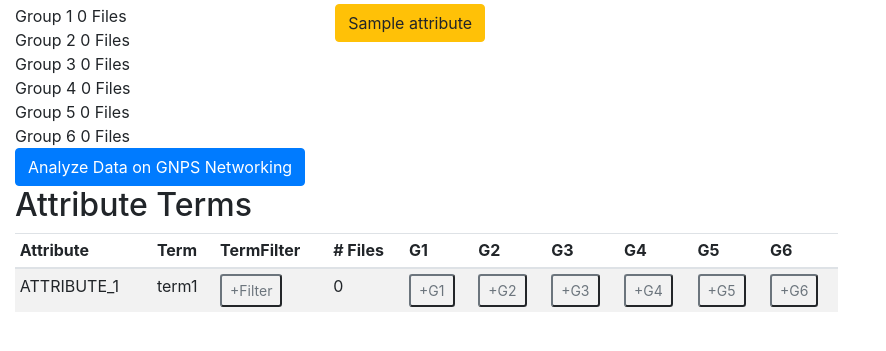
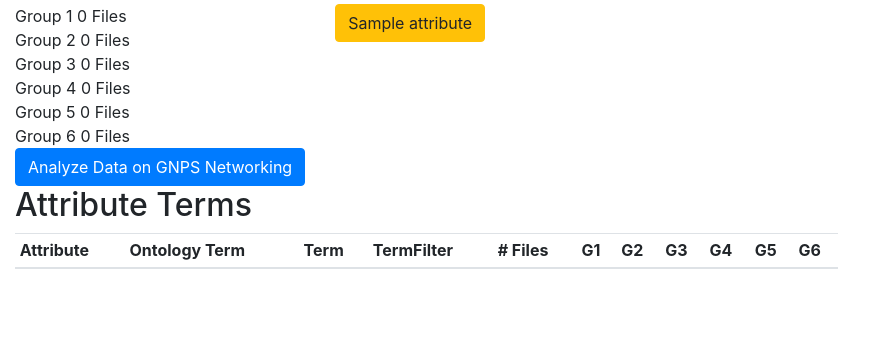
Before and after one commit to mwang87/ReDU-MS2-GNPS, a Flask app: page /dashboard in a window 1280 px wide. Shown: the part 167-518 px from the top of the page, without its empty margins (0-886 px from the left). Run offline with Flask 2, Linux system fonts and the light colour scheme; tables that the repository leaves empty hold one stand-in row (values such as "Sample post"); lists and menus that the app fills with data are empty; some libraries are stand-ins or nearby versions.

Commit message:
showing ontology termt that has been resolved

```diff
--- a/templates/dashboard.html
+++ b/templates/dashboard.html
@@ -58,6 +58,7 @@
                 <thead>
                   <tr>
                     <th>Attribute</th>
+                    <th>Ontology Term</th>
                     <th>Term</th>
                     <th>TermFilter</th>
                     <th># Files</th>
@@ -73,6 +74,7 @@
                     <!-- <attributeterm-viewer :attributeterm=attributeterm.attributeterm :countfiles=attributeterm.countfiles :attributename=attributeterm.attributename v-on:update-attributeterm="updateAttributeTermSelection"></attributeterm-viewer> -->
                     <tr v-for="attributeterm in attributeterms">
                         <td>{{attributeterm.attributename}}</td>
+                        <td>{{attributeterm.ontologyterm}}</td>
                         <td>{{attributeterm.attributeterm}}</td>
                         <td>
                             <attributeterm-filterbutton :attributeterm=attributeterm.attributeterm :attributename=attributeterm.attributename ></attributeterm-filterbutton>
@@ -322,11 +324,7 @@
                 }, {
                     attributename: "ATTRIBUTE_2"
                 }],
-                attributeterms: [{
-                    attributename: "ATTRIBUTE_1",
-                    attributeterm: "term1",
-                    countfiles: "0"
-                }],
+                attributeterms: [],
                 groupG1: [],
                 groupG2: [],
                 groupG3: [],
--- a/views.py
+++ b/views.py
@@ -5,6 +5,29 @@ from app import app
 from models import *
 
 import json
+import requests
+
+"""Resolving ontologies only if they need to be"""
+def resolve_ontology(attribute, term):
+    if attribute == "ATTRIBUTE_BodyPart":
+        url = "https://www.ebi.ac.uk/ols/api/ontologies/uberon/terms?iri=http://purl.obolibrary.org/obo/%s" % (term.replace(":", "_"))
+        try:
+            ontology_json = requests.get(url).json()
+            print(json.dumps(ontology_json))
+            return ontology_json["_embedded"]["terms"][0]["label"]
+        except:
+            return term
+
+    if attribute == "ATTRIBUTE_Disease":
+        url = "https://www.ebi.ac.uk/ols/api/ontologies/doid/terms?iri=http://purl.obolibrary.org/obo/%s" % (term.replace(":", "_"))
+        try:
+            ontology_json = requests.get(url).json()
+            print(json.dumps(ontology_json))
+            return ontology_json["_embedded"]["terms"][0]["label"]
+        except:
+            return term
+
+    return term
 
 @app.route('/', methods=['GET'])
 def homepage():
@@ -60,10 +83,13 @@ def viewattributeterms(attribute):
 
         intersection_set = set.intersection(*all_filtered_files_list)
 
+
+
         #print(attribute_term_db.term, len(all_files_db))
         output_dict = {}
         output_dict["attributename"] = attribute
         output_dict["attributeterm"] = attribute_term_db.term
+        output_dict["ontologyterm"] = resolve_ontology(attribute, attribute_term_db.term)
         output_dict["countfiles"] = len(intersection_set)
         output_list.append(output_dict)
 
```
